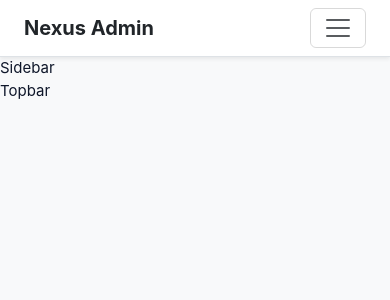
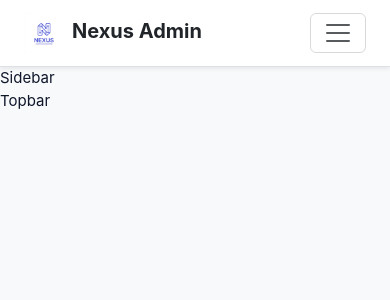
Before and after one commit to Abdo1454/nexus-admin-dashboard, a React app: page /dashboard in a window 390 px wide. Shown: the top 300 px of the page. Built offline with nearby package versions, Linux system fonts and the light colour scheme; the HTML template or start-up script is replaced by a standard one.

Commit message:
feat: build responsive public navbar

```diff
--- a/src/components/layout/Navbar.jsx
+++ b/src/components/layout/Navbar.jsx
@@ -1,5 +1,6 @@
 import React from "react";
 import { Link } from "react-router-dom";
+import Logo from "../../assets/Logo.png";
 
 function Navbar() {
   return (
@@ -11,6 +12,7 @@
           to="/"
           className="navbar-brand fw-bold text-dark"
         >
+        <img src={Logo} alt="Logo" className="me-2 " style={{ width: '40px', height: '40px' }} />
           Nexus Admin
         </Link>
 
```
Also changed, not shown: src/assets/Logo.png (added).
